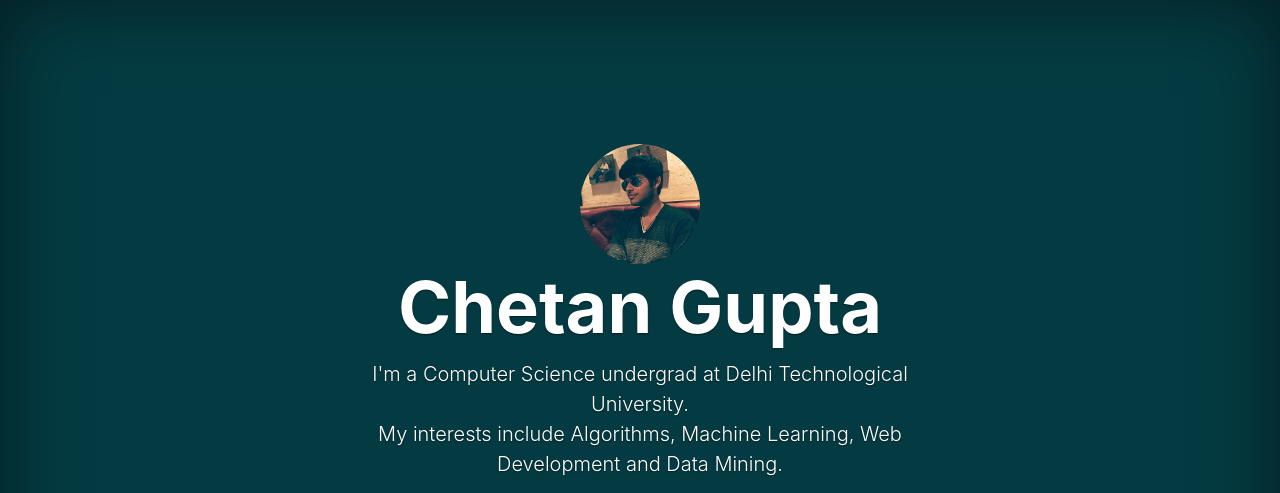
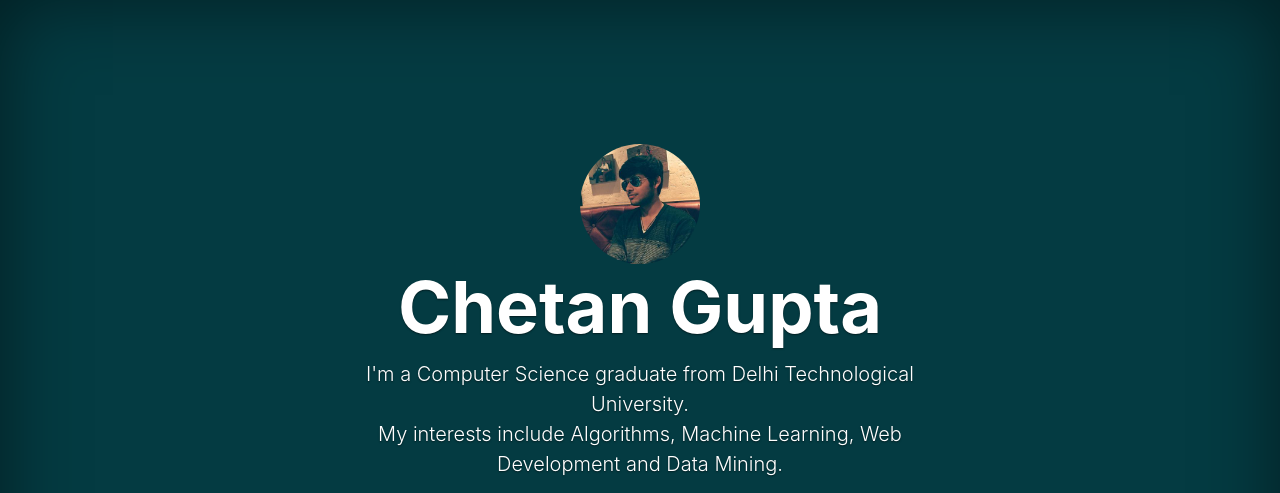
Before and after one commit to guptachetan1997/guptachetan1997.github.io, a plain HTML site: page index.html in a window 1280 px wide. Shown: the top 493 px of the page. Drawn offline with nearby package versions, Linux system fonts and the light colour scheme.

Commit message:
Update index.html

```diff
--- a/index.html
+++ b/index.html
@@ -24,7 +24,7 @@
           <img src="photo2.jpg" class="rounded-circle" width="120" height="120">
         <div class="inner cover">
           <h1 class="cover-heading display-3  font-weight-bold">Chetan Gupta</h1>
-          <p class="lead text-center">I'm a Computer Science undergrad at Delhi Technological University.
+          <p class="lead text-center">I'm a Computer Science graduate from Delhi Technological University.
             <br>My interests include Algorithms, Machine Learning, Web Development and Data Mining.</p>
             <p class="lead">
               <ul class="list-inline">
```
